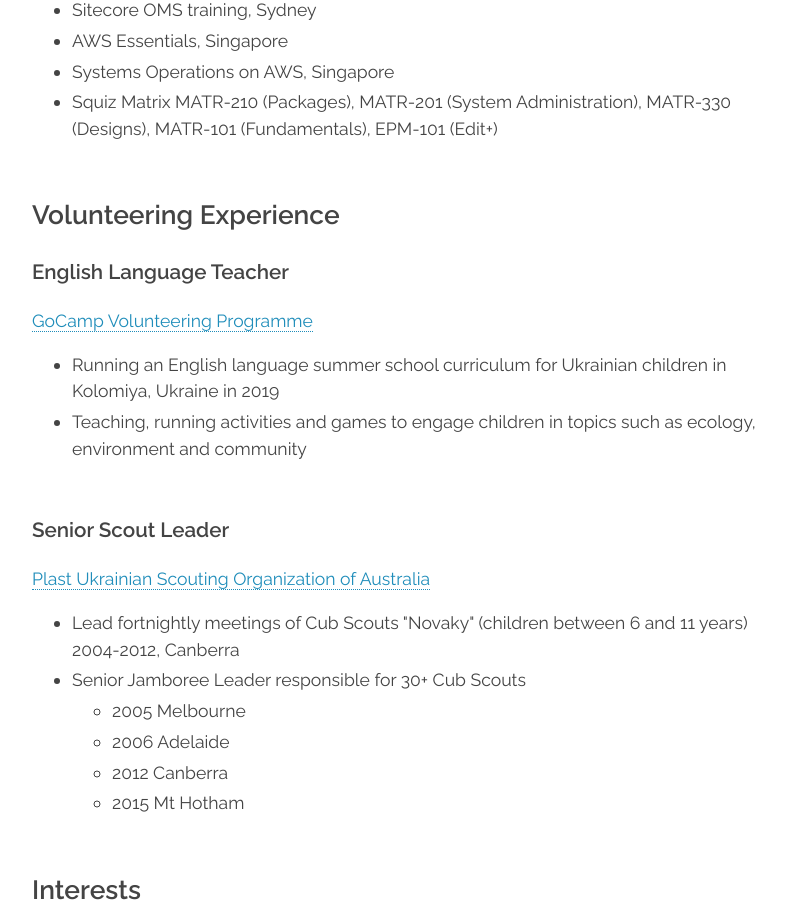
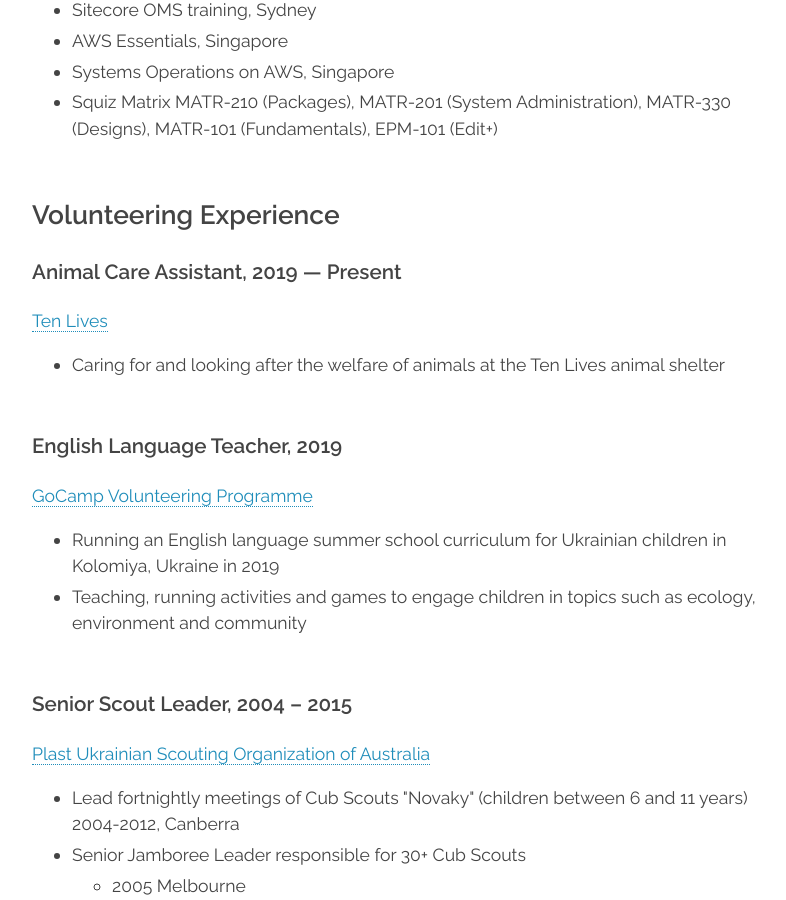
Before and after one commit to DrDrij/drdrij.github.io, a Jekyll site: the page built from pages/cv.html, in a window 1280 px wide and 900 px high, scrolled down 7095 px. Shown: the whole window, without its empty margins (233-1019 px from the left). Built offline with Jekyll 4.4.1, drawn with Linux system fonts in a browser that asks for light colours; some web fonts are replaced.

Commit message:
Add animal shelter volunteering

```diff
--- a/pages/cv.html
+++ b/pages/cv.html
@@ -346,7 +346,19 @@
 
 <div class="task">
 
-        <h3>English Language Teacher</h3>
+        <h3>Animal Care Assistant, 2019 — Present</h3>
+
+        <p><a href="http://www.tenlives.com.au/">Ten Lives</a></p>
+
+        <ul>
+            <li>Caring for and looking after the welfare of animals at the Ten Lives animal shelter</li>
+        </ul>
+
+</div>
+
+<div class="task">
+
+        <h3>English Language Teacher, 2019</h3>
 
         <p><a href="https://gocamps.com.ua/">GoCamp Volunteering Programme</a></p>
 
@@ -359,7 +371,7 @@
 
 <div class="task">
 
-    <h3>Senior Scout Leader</h3>
+    <h3>Senior Scout Leader, 2004 &ndash; 2015</h3>
 
     <p><a href="http://www.plast.org.au/">Plast Ukrainian Scouting Organization of Australia</a></p>
 
```
